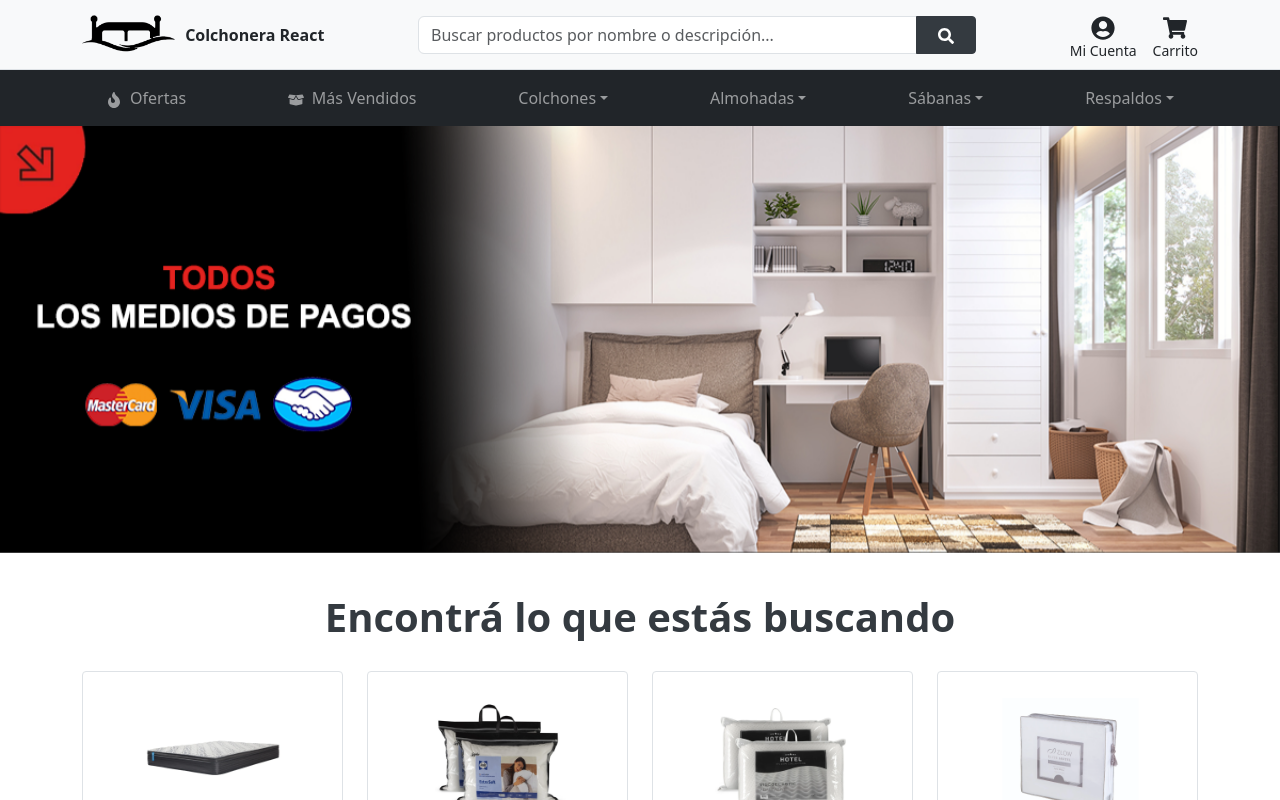
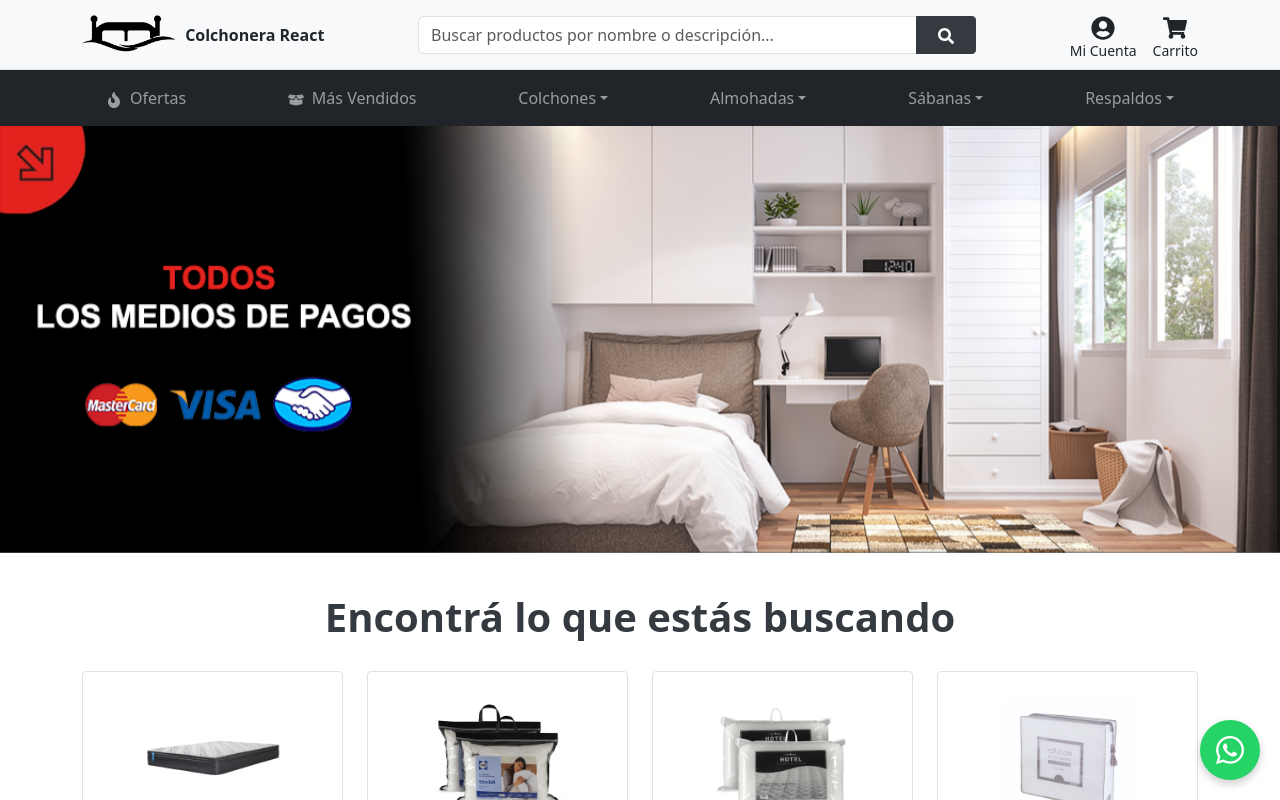
Before and after one commit to LeandroAgristola/proyecto_final-LeandroAgristola, a React (Vite) app: page / in a window 1280 px wide. Shown: the top 800 px of the page. Built offline with nearby package versions, Linux system fonts and the light colour scheme.

Commit message:
Agreamos boton de whatsapp

```diff
--- a/src/App.jsx
+++ b/src/App.jsx
@@ -1,36 +1,62 @@
 import React from 'react';
-import { Routes, Route } from 'react-router-dom';
+import { Routes, Route, Link } from 'react-router-dom'; // Importo Link si no estaba
 import NavBar from './components/NavBar.jsx';
 import Footer from './components/Footer.jsx';
 import Home from './pages/Home.jsx';
 import Productos from './pages/Productos.jsx';
 import Login from './pages/Login.jsx';
 import Cart from './components/Cart.jsx';
-import ProtectedRoute from './components/ProtectedRoute.jsx'; // Usamos tu ProtectedRoute existente
+import ProtectedRoute from './components/ProtectedRoute.jsx';
 import ProductoDetalle from './pages/ProductoDetalle.jsx';
 import AdminPanel from './pages/AdminPanel.jsx';
 import { ToastContainer } from 'react-toastify';
 import 'react-toastify/dist/ReactToastify.css';
-// Importaciones para las nuevas páginas de Ofertas y Más Vendidos
 import OfertasPage from './pages/OfertasPage.jsx';
 import MasVendidosPage from './pages/MasVendidosPage.jsx';
+import styled from 'styled-components'; // Importo styled para el botón de WhatsApp
+import { FaWhatsapp } from 'react-icons/fa'; // Importo el icono de WhatsApp
+
+
+// NUEVO: Componente estilizado para el botón flotante de WhatsApp
+const StyledWhatsAppButton = styled(Link)` /* Lo hago un Link de React Router para consistencia, aunque sea externo */
+  position: fixed;
+  bottom: 20px;
+  right: 20px;
+  background-color: #25d366; /* Verde de WhatsApp */
+  color: #fff;
+  font-size: 2rem;
+  width: 60px;
+  height: 60px;
+  border-radius: 50%; /* Botón circular */
+  display: flex;
+  align-items: center;
+  justify-content: center;
+  box-shadow: 0 4px 8px rgba(0, 0, 0, 0.2); /* Sombra para destacarlo */
+  text-decoration: none; /* Sin subrayado */
+  transition: transform 0.3s ease, background-color 0.3s ease; /* Transiciones suaves */
+  z-index: 1000; /* Asegura que esté por encima de la mayoría de los elementos */
+
+  &:hover {
+    transform: scale(1.1); /* Efecto de escala al pasar el ratón */
+    background-color: #1ebe57; /* Verde más oscuro al pasar el ratón */
+    color: #fff; /* Asegura que el color del texto/icono no cambie en hover */
+  }
+`;
+
 
 function App() {
   return (
     <>
       <NavBar />
-      {/* Ajusto la altura mínima del main para que el footer no suba si el contenido es poco. */}
       <main style={{ minHeight: 'calc(100vh - 100px)' }}>
         <Routes>
           <Route path="/" element={<Home />} />
           <Route path="/productos" element={<Productos />} />
           <Route path="/producto/:id" element={<ProductoDetalle />} />
           <Route path="/login" element={<Login />} />
-          {/* NUEVAS RUTAS PARA OFERTAS Y MÁS VENDIDOS */}
           <Route path="/ofertas" element={<OfertasPage />} />
           <Route path="/mas-vendidos" element={<MasVendidosPage />} />
 
-          {/* Ruta protegida para el carrito */}
           <Route
             path="/cart"
             element={
@@ -39,7 +65,6 @@ function App() {
               </ProtectedRoute>
             }
           />
-          {/* RUTA PROTEGIDA PARA EL PANEL DE ADMINISTRACIÓN (usando tu ProtectedRoute original) */}
           <Route
             path="/admin"
             element={
@@ -48,7 +73,6 @@ function App() {
               </ProtectedRoute>
             }
           />
-          {/* Rutas para "Mis Compras" y "Datos Personales" (sin componente funcional por ahora) */}
           <Route path="/mis-compras" element={<div className="container py-5"><h2>Mis Compras (En construcción)</h2><p>Aquí se mostrará tu historial de compras.</p></div>} />
           <Route path="/datos-personales" element={<div className="container py-5"><h2>Datos Personales (En construcción)</h2><p>Aquí podrás ver y editar tus datos de perfil.</p></div>} />
         </Routes>
@@ -65,6 +89,14 @@ function App() {
         draggable
         pauseOnHover
       />
+      {/* NUEVO: Botón flotante de WhatsApp */}
+      <StyledWhatsAppButton
+        to="https://api.whatsapp.com/send?phone=5491112345678" /* Número de teléfono simulado */
+        target="_blank"
+        aria-label="Chatea con nosotros por WhatsApp"
+      >
+        <FaWhatsapp /> {/* Icono de WhatsApp */}
+      </StyledWhatsAppButton>
     </>
   );
 }
```
